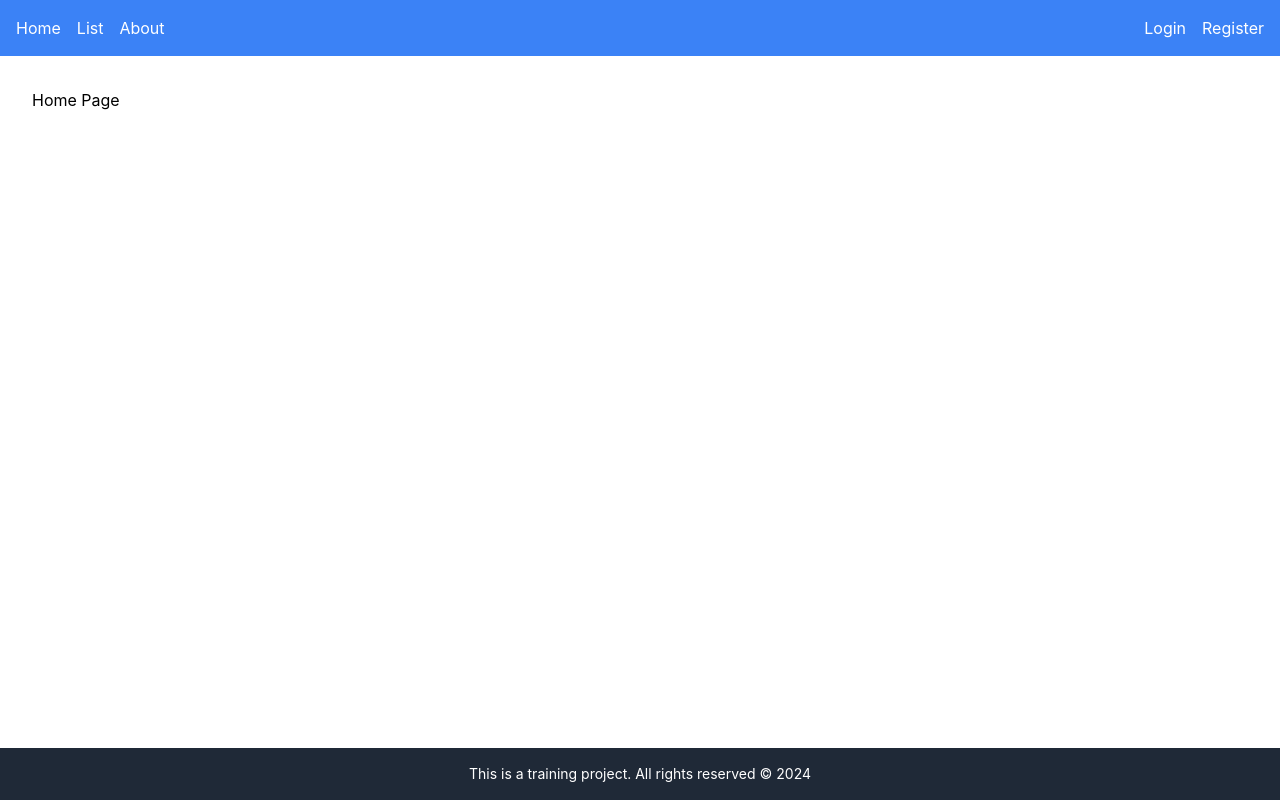
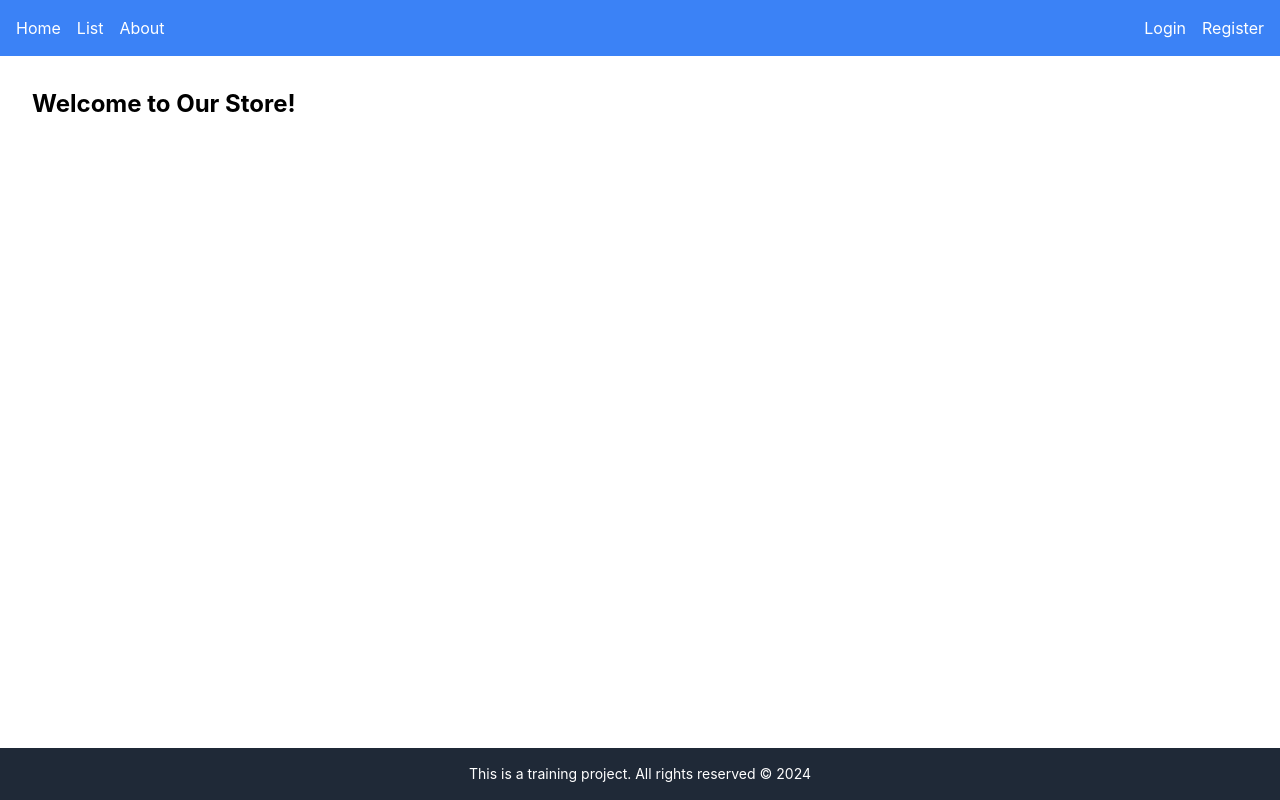
Before and after one commit to TarlavinaMaria/React-Official, a React (Vite) app: page / in a window 1280 px wide. Built offline with nearby package versions, Linux system fonts and the light colour scheme.

Commit message:
Добавила описание кода.

```diff
--- a/src/components/About.jsx
+++ b/src/components/About.jsx
@@ -1,4 +1,9 @@
 import React from 'react';
+
+/**
+ * Компонент о сайте.
+ * @returns JSX элемент
+ */
 
 const About = () => {
   return (
--- a/src/components/Card.jsx
+++ b/src/components/Card.jsx
@@ -1,5 +1,11 @@
 import React from 'react';
 import { Link } from 'react-router-dom';
+
+/**
+ * Компонент карточки товара. Через props принимает параметры карточки и выводит их в виде JSX элемента.
+ * @param { id, imageSrc, title, description, rating, reviewCount, price } - Параметры карточки. А имено ID, изображение, название, описание, рейтинг, количество отзывов и цена.
+ * @returns JSX элемент.
+ */
 
 const Card = ({ id, imageSrc, title, description, rating, reviewCount, price }) => {
   return (
--- a/src/components/Footer.jsx
+++ b/src/components/Footer.jsx
@@ -1,4 +1,9 @@
 import React from 'react';
+
+/**
+ * Компонент подвала. Выводит стандарный текст и год.
+ * @returns JSX
+ */
 
 const Footer = () => {
   return (
--- a/src/components/Header.jsx
+++ b/src/components/Header.jsx
@@ -1,5 +1,10 @@
 import React from 'react';
 import { Link } from 'react-router-dom';
+
+/**
+ * Компонент шапки. Включает ссылки на другие страницы.
+ * @returns JSX
+ */
 
 const Header = () => {
   return (
--- /dev/null
+++ b/src/components/Home.jsx
@@ -0,0 +1,16 @@
+import React from 'react';
+
+/**
+ * Компонент Home. Отображает приветствие на главной странице.
+ * @returns JSX элемент
+ */
+
+const Home = () => {
+  return (
+    <div className="p-4">
+      <h1 className="text-2xl font-bold mb-4">Welcome to Our Store!</h1>
+    </div>
+  );
+};
+
+export default Home;
--- a/src/components/Login.jsx
+++ b/src/components/Login.jsx
@@ -1,4 +1,10 @@
 import React from 'react';
+
+/**
+ * Компонент для входа в систему.
+ * Содержит форму с полями для ввода логина и пароля.
+ * @returns JSX элемент
+ */
 
 const Login = () => {
   return (
--- a/src/components/ProductList.jsx
+++ b/src/components/ProductList.jsx
@@ -1,6 +1,11 @@
 import React from 'react';
 import Card from './Card';
 import productsData from '../data/products.json';
+
+/**
+ * Компонент ProductList отображает список товаров.
+ * @returns JSX.Element
+ */
 
 const ProductList = () => {
   return (
--- a/src/components/Register.jsx
+++ b/src/components/Register.jsx
@@ -1,4 +1,9 @@
 import React from 'react';
+
+/**
+ * Компонент для регистрации.
+ * @returns JSX
+ */
 
 const Register = () => {
   return (
```
Also changed, not shown: src/App.jsx (+8 -5 lines), src/components/ProductDetail.jsx (+22 -7 lines).
